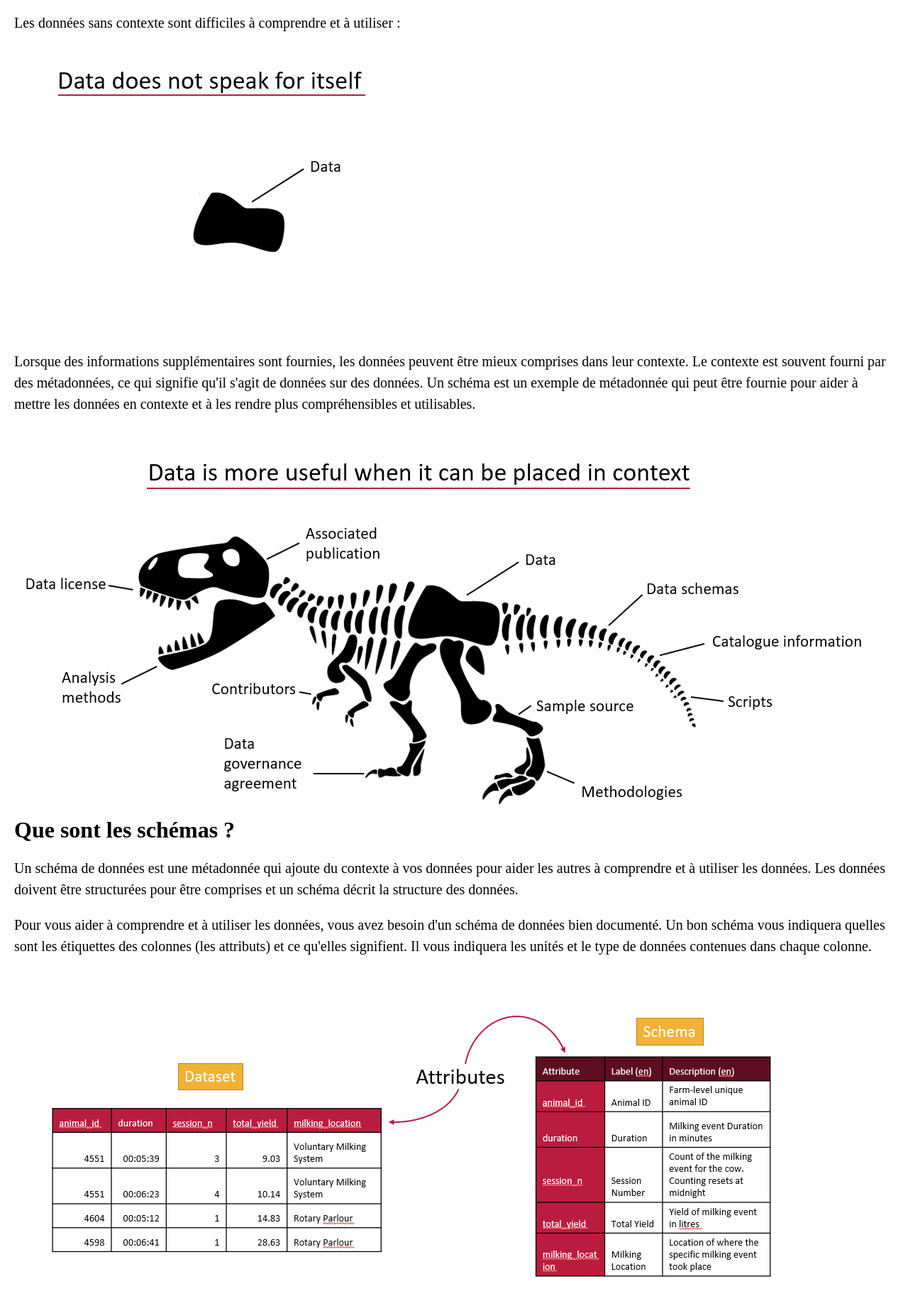
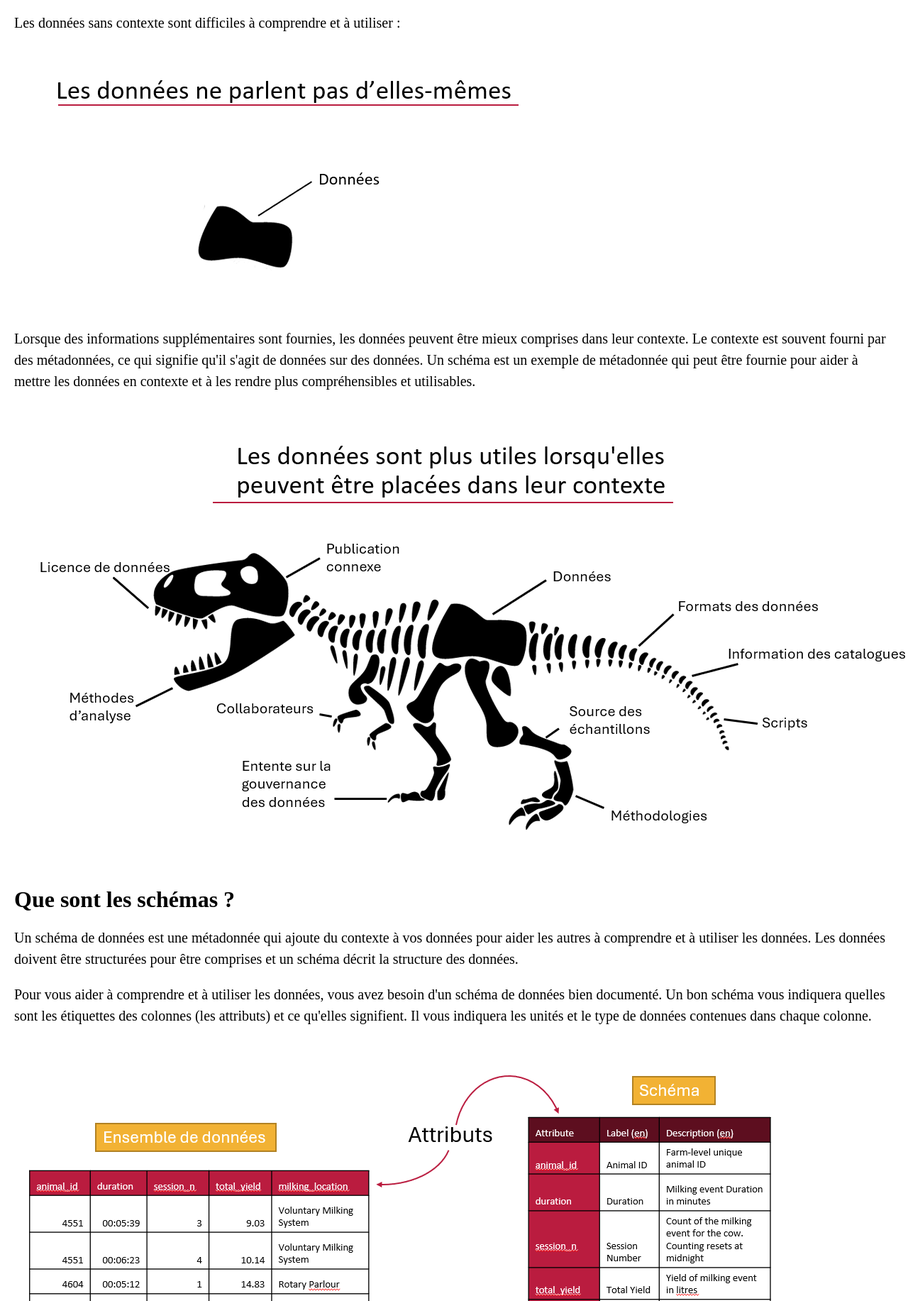
Before and after one commit to agrifooddatacanada/OCA_Composer_help_pages, a plain HTML site: page fr/WhatSchema/index.html in a window 1280 px wide. Shown: the part 567-2400 px from the top of the page at 71% size. Drawn offline with nearby package versions, Linux system fonts and the light colour scheme.

Commit message:
Update WhatSchemaContent.html

```diff
--- a/fr/WhatSchema/WhatSchemaContent.html
+++ b/fr/WhatSchema/WhatSchemaContent.html
@@ -12,11 +12,11 @@
 
 <p>Les données sans contexte sont difficiles à comprendre et à utiliser :</p>
 
-<img src="../../images/en/context_1_data_alone.png" alt="un exemple de la difficulté d'interprétation des données sans contexte.">
+<img src="../../images/fr/context_1_data_alone.png" alt="un exemple de la difficulté d'interprétation des données sans contexte.">
 
 <p>Lorsque des informations supplémentaires sont fournies, les données peuvent être mieux comprises dans leur contexte. Le contexte est souvent fourni par des métadonnées, ce qui signifie qu'il s'agit de données sur des données. Un schéma est un exemple de métadonnée qui peut être fournie pour aider à mettre les données en contexte et à les rendre plus compréhensibles et utilisables.</p>
 
-<img src="../../images/en/context_2_data_in_context.png" alt="Les données mises en contexte avec des informations supplémentaires nous aident à mieux comprendre les données.">
+<img src="../../images/fr/context_2_data_in_context.png" alt="Les données mises en contexte avec des informations supplémentaires nous aident à mieux comprendre les données.">
 
 <h3>Que sont les schémas ?</h3>
 
@@ -24,11 +24,11 @@
 
 <p>Pour vous aider à comprendre et à utiliser les données, vous avez besoin d'un schéma de données bien documenté. Un bon schéma vous indiquera quelles sont les étiquettes des colonnes (les attributs) et ce qu'elles signifient. Il vous indiquera les unités et le type de données contenues dans chaque colonne. </p>
 
-<img src="../../images/en/data_described_by_schema.png" alt="Les attributs d'un ensemble de données sont décrits par des entités dans un schéma.">
+<img src="../../images/fr/data_described_by_schema.png" alt="Les attributs d'un ensemble de données sont décrits par des entités dans un schéma.">
 
 <p>Chaque colonne d'un ensemble de données est un attribut et un schéma décrira les données contenues dans chaque colonne (chaque attribut). Il existe plusieurs choses que vous pouvez décrire à propos de chaque attribut de données, par exemple quelles sont les unités des données dans une colonne ? Quel format doivent prendre les données (particulièrement important pour les dates). Plus les fonctionnalités utilisées pour décrire un attribut de données sont nombreuses, plus l'utilisateur des données disposera d'informations pour l'aider à comprendre et à utiliser les données.</p>
 
-<img src="../../images/en/richer_schemas_more_features.png" alt="Des schémas plus riches et plus précieux décriront les attributs d'un ensemble de données avec de plus en plus de fonctionnalités.">
+<img src="../../images/fr/richer_schemas_more_features.png" alt="Des schémas plus riches et plus précieux décriront les attributs d'un ensemble de données avec de plus en plus de fonctionnalités.">
 
 <h3>Rédaction d'un schéma</h3>
 
```
